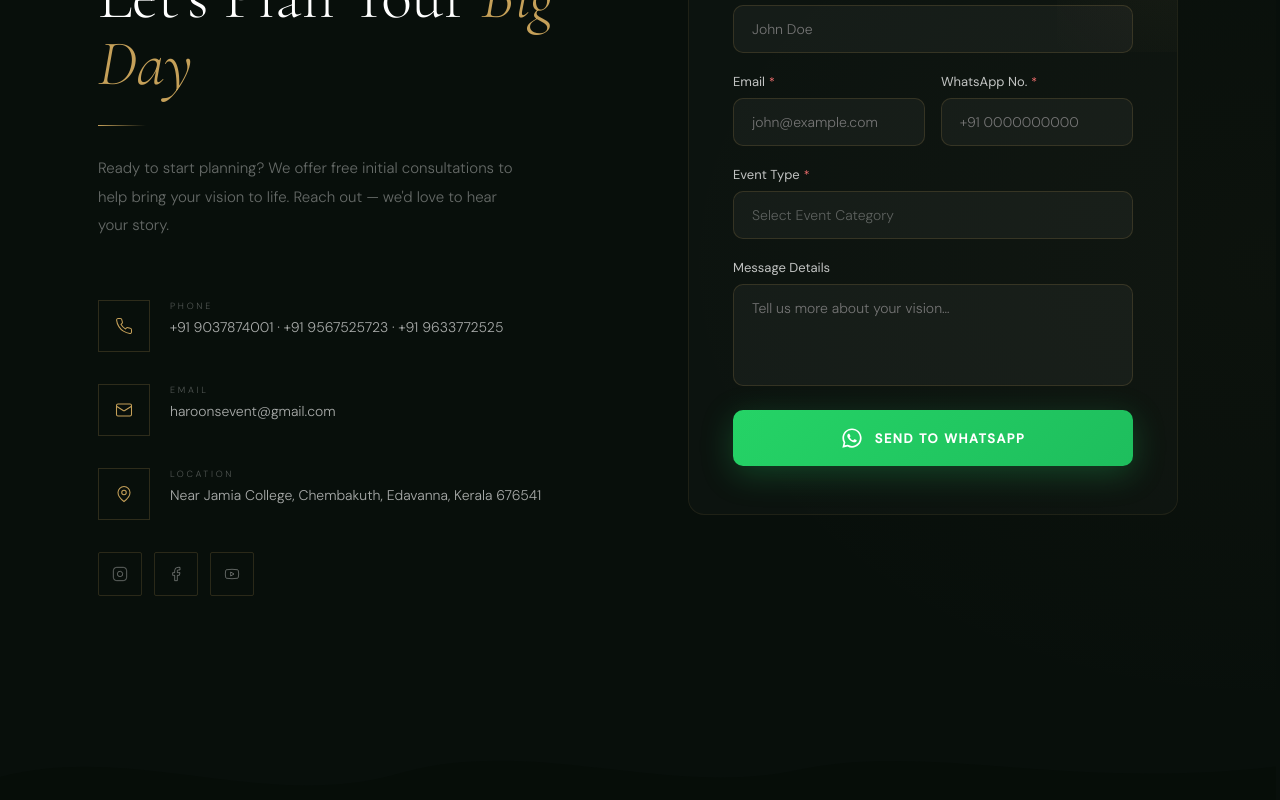
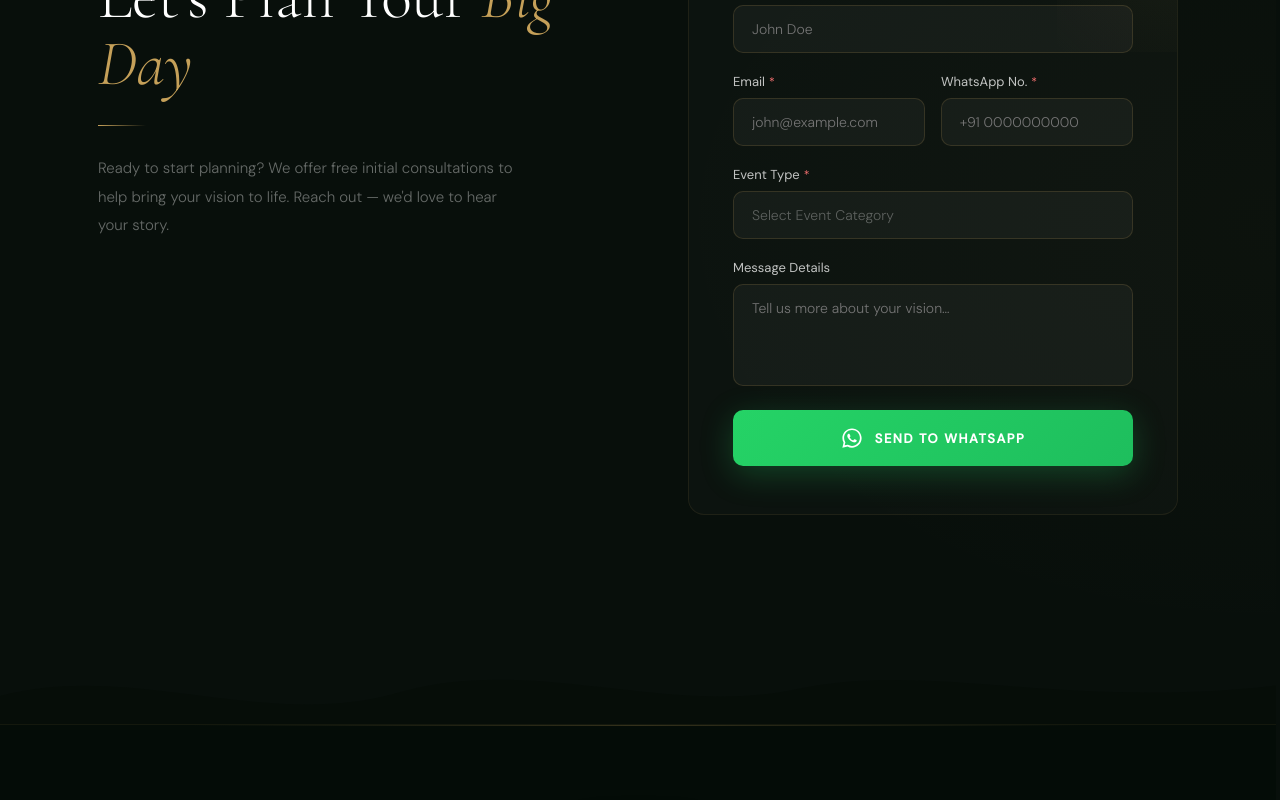
Before and after one commit to haroonsevent-hue/Antigravity-first-program, a React (Vite) app: page / in a window 1280 px wide. Shown: the part 7167-7967 px from the top of the page. Built offline with nearby package versions, Linux system fonts and the light colour scheme; no server answers.

Commit message:
Update Contact component: remove contact form element

```diff
--- a/src/components/Contact.jsx
+++ b/src/components/Contact.jsx
@@ -4,12 +4,6 @@ import { motion } from 'framer-motion';
 /* WhatsApp green */
 const WA_GREEN = '#25D366';
 const WA_GREEN_DARK = '#128C7E';
-
-const icons = {
-  phone:    <svg width="18" height="18" viewBox="0 0 24 24" fill="none" stroke="currentColor" strokeWidth="1.4"><path d="M22 16.92v3a2 2 0 0 1-2.18 2 19.79 19.79 0 0 1-8.63-3.07 19.5 19.5 0 0 1-6-6 19.79 19.79 0 0 1-3.07-8.67A2 2 0 0 1 4.11 2h3a2 2 0 0 1 2 1.72 12.84 12.84 0 0 0 .7 2.81 2 2 0 0 1-.45 2.11L8.09 9.91a16 16 0 0 0 6 6l1.27-1.27a2 2 0 0 1 2.11-.45 12.84 12.84 0 0 0 2.81.7A2 2 0 0 1 22 16.92z"/></svg>,
-  email:    <svg width="18" height="18" viewBox="0 0 24 24" fill="none" stroke="currentColor" strokeWidth="1.4"><rect width="20" height="16" x="2" y="4" rx="2"/><path d="m22 7-8.97 5.7a1.94 1.94 0 0 1-2.06 0L2 7"/></svg>,
-  location: <svg width="18" height="18" viewBox="0 0 24 24" fill="none" stroke="currentColor" strokeWidth="1.4"><path d="M20 10c0 6-8 12-8 12s-8-6-8-12a8 8 0 0 1 16 0Z"/><circle cx="12" cy="10" r="3"/></svg>,
-};
 
 const WhatsAppIcon = () => (
   <svg width="22" height="22" viewBox="0 0 32 32" fill="white">
@@ -67,12 +61,6 @@ export default function Contact() {
     setTimeout(() => setSending(false), 1500);
   };
 
-  const contactInfo = [
-    { icon: icons.phone,    label: 'Phone',    value: '+91 9037874001 · +91 9567525723 · +91 9633772525' },
-    { icon: icons.email,    label: 'Email',    value: 'haroonsevent@gmail.com' },
-    { icon: icons.location, label: 'Location', value: 'Near Jamia College, Chembakuth, Edavanna, Kerala 676541' },
-  ];
-
   return (
     <section id="contact" style={{ padding: '140px 0', background: 'var(--green)', position: 'relative', overflow: 'hidden' }}>
       {/* Background accent */}
@@ -94,54 +82,6 @@ export default function Contact() {
             Ready to start planning? We offer free initial consultations to help bring your vision to life. Reach out — we'd love to hear your story.
           </p>
 
-          {contactInfo.map((item, i) => (
-            <motion.div
-              key={i}
-              initial={{ opacity: 0, x: -30 }}
-              whileInView={{ opacity: 1, x: 0 }}
-              viewport={{ once: true }}
-              transition={{ delay: 0.1 + i * 0.1, duration: 0.8 }}
-              style={{ display: 'flex', gap: 20, alignItems: 'flex-start', marginBottom: 32 }}
-              onMouseEnter={e => e.currentTarget.querySelector('.c-icon').style.background = 'var(--gold)'}
-              onMouseLeave={e => e.currentTarget.querySelector('.c-icon').style.background = 'transparent'}
-            >
-              <div
-                className="c-icon"
-                style={{
-                  width: 52, height: 52, border: '1px solid rgba(197,160,89,0.2)',
-                  display: 'flex', alignItems: 'center', justifyContent: 'center',
-                  color: 'var(--gold)', flexShrink: 0,
-                  transition: 'background 0.3s',
-                }}
-              >
-                {item.icon}
-              </div>
-              <div>
-                <div style={{ fontSize: 9, letterSpacing: '0.3em', textTransform: 'uppercase', color: 'rgba(255,255,255,0.3)', marginBottom: 4 }}>{item.label}</div>
-                <div style={{ fontSize: 14, color: 'rgba(255,255,255,0.65)', lineHeight: 1.6 }}>{item.value}</div>
-              </div>
-            </motion.div>
-          ))}
-
-          {/* Social links */}
-          <div style={{ display: 'flex', gap: 12, marginTop: 20 }}>
-            {[
-              { href: 'https://www.instagram.com/haroons_weddings/?hl=en', label: 'Instagram', icon: <svg width="16" height="16" viewBox="0 0 24 24" fill="none" stroke="currentColor" strokeWidth="1.5"><rect width="20" height="20" x="2" y="2" rx="5"/><path d="M16 11.37A4 4 0 1 1 12.63 8 4 4 0 0 1 16 11.37z"/><line x1="17.5" x2="17.51" y1="6.5" y2="6.5"/></svg> },
-              { href: 'https://www.facebook.com/p/Haroons-weddings-events-100063703044091/', label: 'Facebook', icon: <svg width="16" height="16" viewBox="0 0 24 24" fill="none" stroke="currentColor" strokeWidth="1.5"><path d="M18 2h-3a5 5 0 0 0-5 5v3H7v4h3v8h4v-8h3l1-4h-4V7a1 1 0 0 1 1-1h3z"/></svg> },
-              { href: 'https://www.youtube.com/channel/UC5XX2UPV5JB6wIaPxrPlMbg', label: 'YouTube', icon: <svg width="16" height="16" viewBox="0 0 24 24" fill="none" stroke="currentColor" strokeWidth="1.5"><path d="M2.5 17a24.12 24.12 0 0 1 0-10 2 2 0 0 1 1.4-1.4 49.56 49.56 0 0 1 16.2 0A2 2 0 0 1 21.5 7a24.12 24.12 0 0 1 0 10 2 2 0 0 1-1.4 1.4 49.55 49.55 0 0 1-16.2 0A2 2 0 0 1 2.5 17"/><path d="m10 15 5-3-5-3z"/></svg> },
-            ].map(s => (
-              <motion.a
-                key={s.label}
-                href={s.href} target="_blank" rel="noopener noreferrer"
-                whileHover={{ borderColor: 'var(--gold)', color: 'var(--gold)', y: -3, background: 'rgba(197,160,89,0.08)' }}
-                transition={{ duration: 0.25 }}
-                style={{ width: 44, height: 44, border: '1px solid rgba(197,160,89,0.18)', display: 'flex', alignItems: 'center', justifyContent: 'center', color: 'rgba(255,255,255,0.35)', borderRadius: 2 }}
-                title={s.label}
-              >
-                {s.icon}
-              </motion.a>
-            ))}
-          </div>
         </motion.div>
 
         {/* ── Right: Enquiry Form ── */}
```
